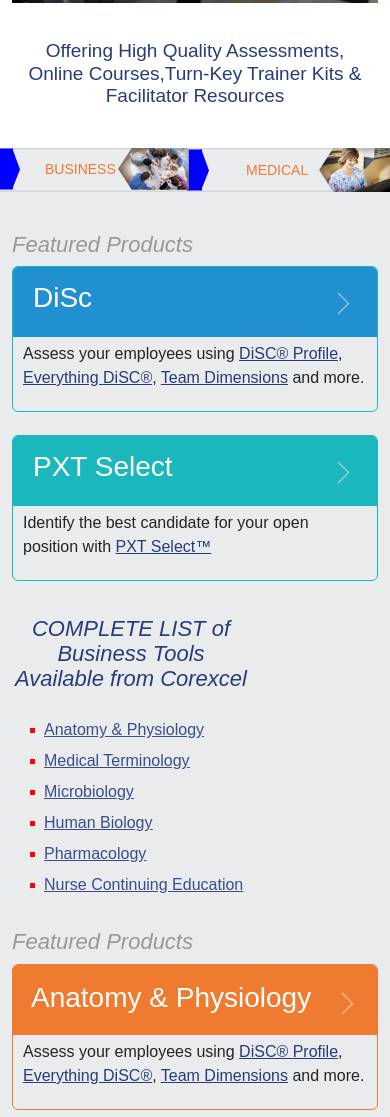
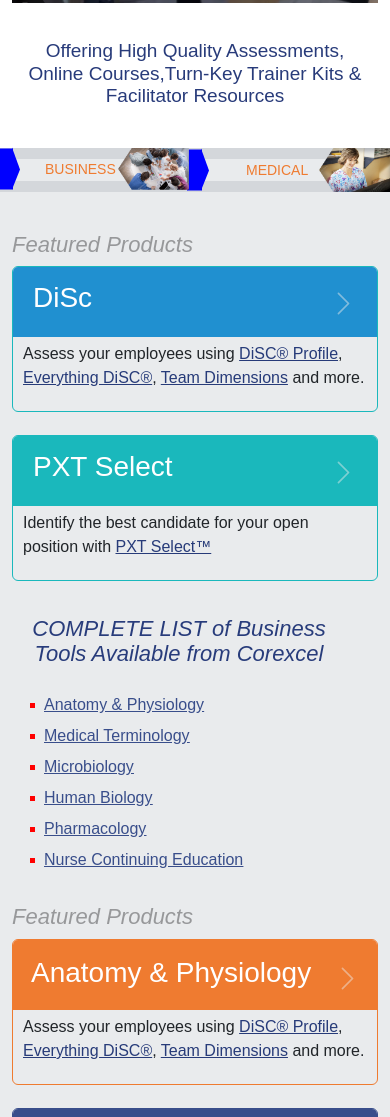
Before and after one commit to Developer-chandan/corexcel, a plain HTML site: page index.html in a window 390 px wide. Shown: the part 383-1500 px from the top of the page. Drawn offline with Linux system fonts and the light colour scheme.

Commit message:
update responsive

```diff
--- a/css/responsive.css
+++ b/css/responsive.css
@@ -258,4 +258,12 @@ transform: translateX(-50%);
         width: 14px;
         margin-bottom: 1px;
     }
+    .bueinss_wrap::before {
+
+        height: 22px;
+
+    }
+    .course_details {
+        padding: 1rem 2rem 1rem 0rem;
+    }
 }
```
